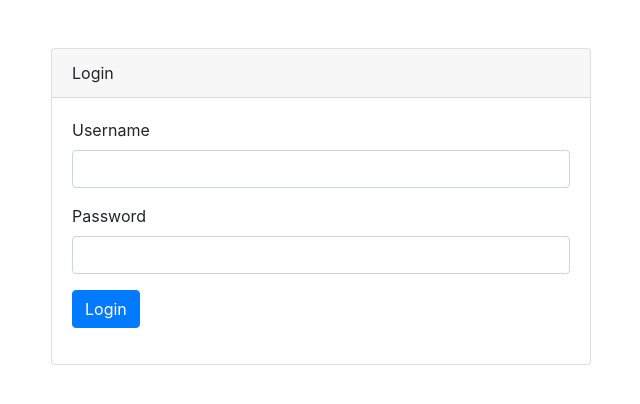
After one commit to spl1ntero/touristAgency, a Flask app: page /login in a window 1280 px wide. The commit adds this page. Shown: the top 404 px of the page, without its empty margins (319-959 px from the left). Run offline with Flask 3, Linux system fonts and the light colour scheme; some libraries are stand-ins or nearby versions.

Commit message:
сделал что-то

```diff
--- a/app.py
+++ b/app.py
@@ -1,6 +1,6 @@
-from flask import Flask, render_template, request, redirect, url_for, flash
+from flask import Flask, render_template, request, redirect, url_for, flash, session
 from flask_wtf import FlaskForm
-from wtforms import StringField, DecimalField, FileField, DateField
+from wtforms import StringField, DecimalField, FileField, DateField, PasswordField
 from wtforms.validators import DataRequired, NumberRange, Email
 from werkzeug.utils import secure_filename
 import json
@@ -24,11 +24,13 @@ if os.path.exists('bookings.json'):
 else:
     bookings = []
 
+
 # Form for adding new tours
 class TourForm(FlaskForm):
     image = FileField('Tour Image', validators=[DataRequired()])
     description = StringField('Description', validators=[DataRequired()])
     price = DecimalField('Price', validators=[DataRequired(), NumberRange(min=0)])
+
 
 # Form for booking tours
 class BookingForm(FlaskForm):
@@ -36,12 +38,36 @@ class BookingForm(FlaskForm):
     tour_dates = DateField('Tour Dates', validators=[DataRequired()], format='%Y-%m-%d')
     email = StringField('Email', validators=[DataRequired(), Email()])
 
+
+# Form for login
+class LoginForm(FlaskForm):
+    username = StringField('Username', validators=[DataRequired()])
+    password = PasswordField('Password', validators=[DataRequired()])
+
+
 @app.route('/')
 def index():
     return render_template('index.html', tours=tours)
 
+
+@app.route('/login', methods=['GET', 'POST'])
+def login():
+    form = LoginForm()
+    if form.validate_on_submit():
+        if form.username.data == 'admin' and form.password.data == 'admin':
+            session['logged_in'] = True
+            flash('Logged in successfully!', 'success')
+            return redirect(url_for('add_tours'))
+        else:
+            flash('Invalid username or password', 'danger')
+    return render_template('login.html', form=form)
+
+
 @app.route('/add_tours', methods=['GET', 'POST'])
 def add_tours():
+    if not session.get('logged_in'):
+        return redirect(url_for('login'))
+
     form = TourForm()
     if form.validate_on_submit():
         image_file = form.image.data
@@ -60,6 +86,7 @@ def add_tours():
         return redirect(url_for('index'))
     return render_template('add_tours.html', form=form)
 
+
 @app.route('/show_tour/<int:tour_id>')
 def show_tour(tour_id):
     tour = next((tour for tour in tours if tour['id'] == tour_id), None)
@@ -67,6 +94,7 @@ def show_tour(tour_id):
         return render_template('show_tour.html', tour=tour)
     else:
         return "Tour not found", 404
+
 
 @app.route('/form_tour/<int:tour_id>', methods=['GET', 'POST'])
 def form_tour(tour_id):
@@ -90,5 +118,6 @@ def form_tour(tour_id):
 
     return render_template('form_tour.html', tour=tour, form=form)
 
+
 if __name__ == '__main__':
     app.run(debug=True)
--- a/templates/add_tours.html
+++ b/templates/add_tours.html
@@ -25,7 +25,7 @@
             </div>
           {% endif %}
         {% endwith %}
-        <h1>Add New Tour</h1>
+        <h1>Добавить тур</h1>
         <form method="POST" enctype="multipart/form-data" action="{{ url_for('add_tours') }}">
             {{ form.hidden_tag() }}
             <div class="form-group">
--- /dev/null
+++ b/templates/login.html
@@ -0,0 +1,39 @@
+<!-- templates/login.html -->
+<!doctype html>
+<html lang="en">
+<head>
+    <meta charset="UTF-8">
+    <meta name="viewport" content="width=device-width, initial-scale=1.0">
+    <title>Login</title>
+    <link rel="stylesheet" href="https://stackpath.bootstrapcdn.com/bootstrap/4.3.1/css/bootstrap.min.css">
+</head>
+<body>
+<div class="container mt-5">
+    <div class="row justify-content-center">
+        <div class="col-md-6">
+            <div class="card">
+                <div class="card-header">
+                    Login
+                </div>
+                <div class="card-body">
+                    <form method="POST" action="{{ url_for('login') }}">
+                        {{ form.hidden_tag() }}
+                        <div class="form-group">
+                            {{ form.username.label(class="form-control-label") }}
+                            {{ form.username(class="form-control") }}
+                        </div>
+                        <div class="form-group">
+                            {{ form.password.label(class="form-control-label") }}
+                            {{ form.password(class="form-control") }}
+                        </div>
+                        <div class="form-group">
+                            <button type="submit" class="btn btn-primary">Login</button>
+                        </div>
+                    </form>
+                </div>
+            </div>
+        </div>
+    </div>
+</div>
+</body>
+</html>
```
Also changed, not shown: templates/index.html (+4 -4 lines).
